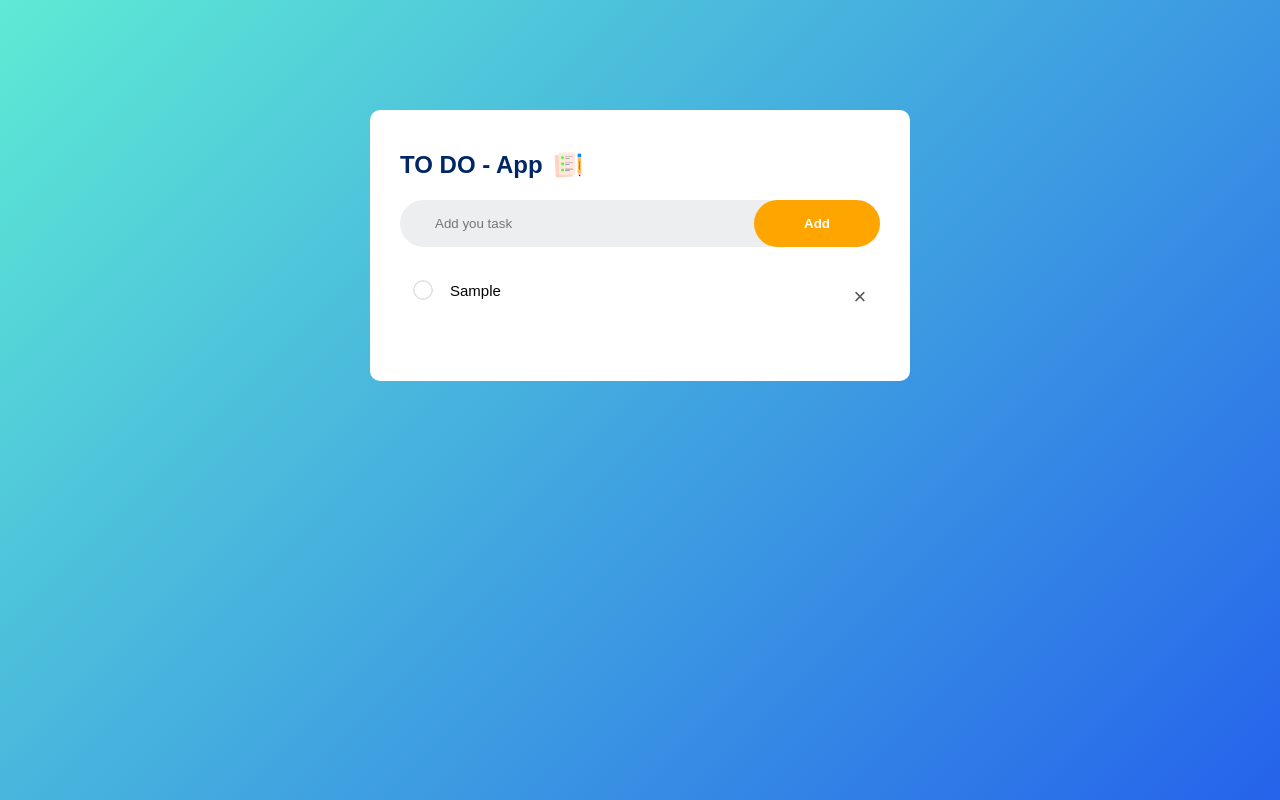
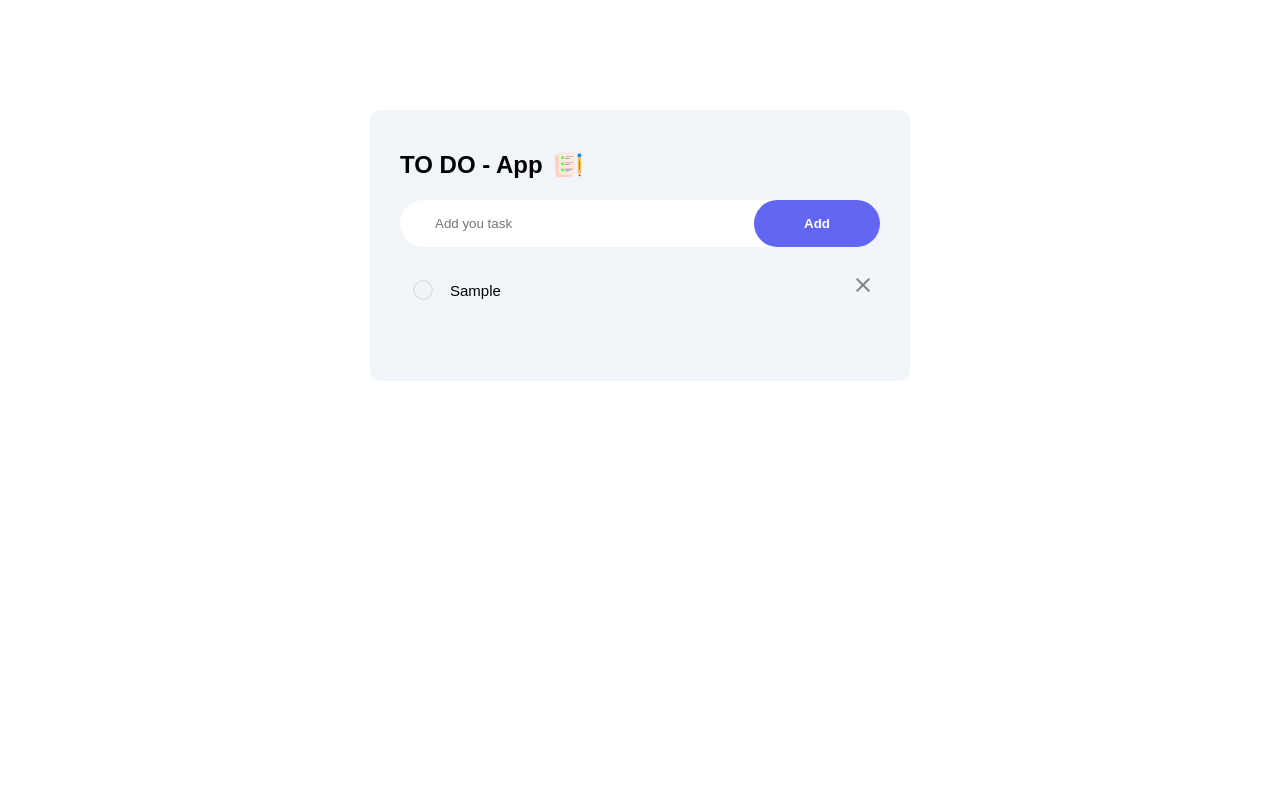
Before and after one commit to anandhusb444/2DO-Application, a React (Vite) app in the folder 2DO/: page / in a window 1280 px wide. Both pictures are taken after typing "Sample" into the empty fields and a click on the button "Add". Built offline with nearby package versions, Linux system fonts and the light colour scheme.

Commit message:
Changed the style of the background, button, icons

```diff
--- a/2DO/index.html
+++ b/2DO/index.html
@@ -3,8 +3,7 @@
   <head>
     <meta charset="UTF-8" />
     <link rel="icon" type="image/svg+xml" href="/vite.svg" />
-    <meta name="viewport" content="width=device-width, initial-scale=1.0" />
-    <title>2d0</title>
+<link rel="stylesheet" href="https://fonts.googleapis.com/css2?family=Material+Symbols+Outlined:opsz,wght,FILL,GRAD@24,400,0,0&icon_names=close" />    <title>2d0</title>
   </head>
   <body>
     <div id="root"></div>
--- a/2DO/src/assets/Componets/Todo.jsx
+++ b/2DO/src/assets/Componets/Todo.jsx
@@ -53,7 +53,7 @@ function Todo() {
                        onClick={() => DoneTask(index)}
                         className={item.completed ? "checked" : ""}>
                           {item.text}
-                        <span onClick={(e) => {e.stopPropagation(); DeletTask(index)}}>&times;</span>
+                        <span className='material-symbols-outlined' onClick={(e) => {e.stopPropagation(); DeletTask(index)}}>close</span>
                     </li>
 
                   ))}
--- a/2DO/src/assets/Style/Todo.css
+++ b/2DO/src/assets/Style/Todo.css
@@ -8,13 +8,13 @@
 .container{
     width: 100%;
     height: 100vh;
-    background:linear-gradient(135deg,#5eead4,#2563eb);
+    background-color: #ffffff;
     padding:10px;
 }
 
 .todo{
     width: 100%;
-    background-color: #fff;
+    background-color: #f1f5f9;
     max-width: 540px;
     margin: 100px auto 20px;
     padding: 40px 30px 70px;
@@ -25,7 +25,7 @@
     display: flex;
     justify-content: space-between;
     align-items: center;
-    background: #edeef0;
+    background: white;
     border-radius: 30px;
     padding-left: 20px;
     margin-bottom: 25px;
@@ -34,23 +34,24 @@
 input{
     flex: 1;
     border: none;
-    background: transparent;
+    background: white;
     padding: 15px;
     outline: none;
+    box-shadow:#555
 }
 
 button{
     border: none;
     outline: none;
     padding: 16px 50px;
-    background-color: orange;
+    background-color: #6366f1;
     border-radius: 45px;
     font-weight: 600;
     color: white;
 }
 
 .todo h2{
-    color: #002765;
+    color: black;
     display: flex;
     align-items: center;
     margin-bottom: 20px;
@@ -95,20 +96,13 @@ ul li::before{
 
 ul li span{
     position: absolute;
-    right: 0;
-    top: 5px;
-    width: 40px;
-    height: 40px;
-    font-size: 22px;
-    color: #555;
+    right: 5px;
+    top: 1px;
+    font-size: 20px;
     line-height: 40px;
     text-align: center;
-    border-radius: 50%;
 }
 
-ul li span:hover{
-    background: #edeef0;
-}
 
 .done{
     text-decoration: line-through;
@@ -122,3 +116,20 @@ a {
     text-decoration: none;
     padding: 15px;
 }
+
+button:hover{
+    background-color: #5c5edf;
+    transition: background-color 0.3s ease;
+    transition: ease-out 0.3s;
+}
+
+.material-symbols-outlined
+{
+    color: gray;
+
+}
+
+.material-symbols-outlined:hover
+{
+    color: #555;
+}
```
